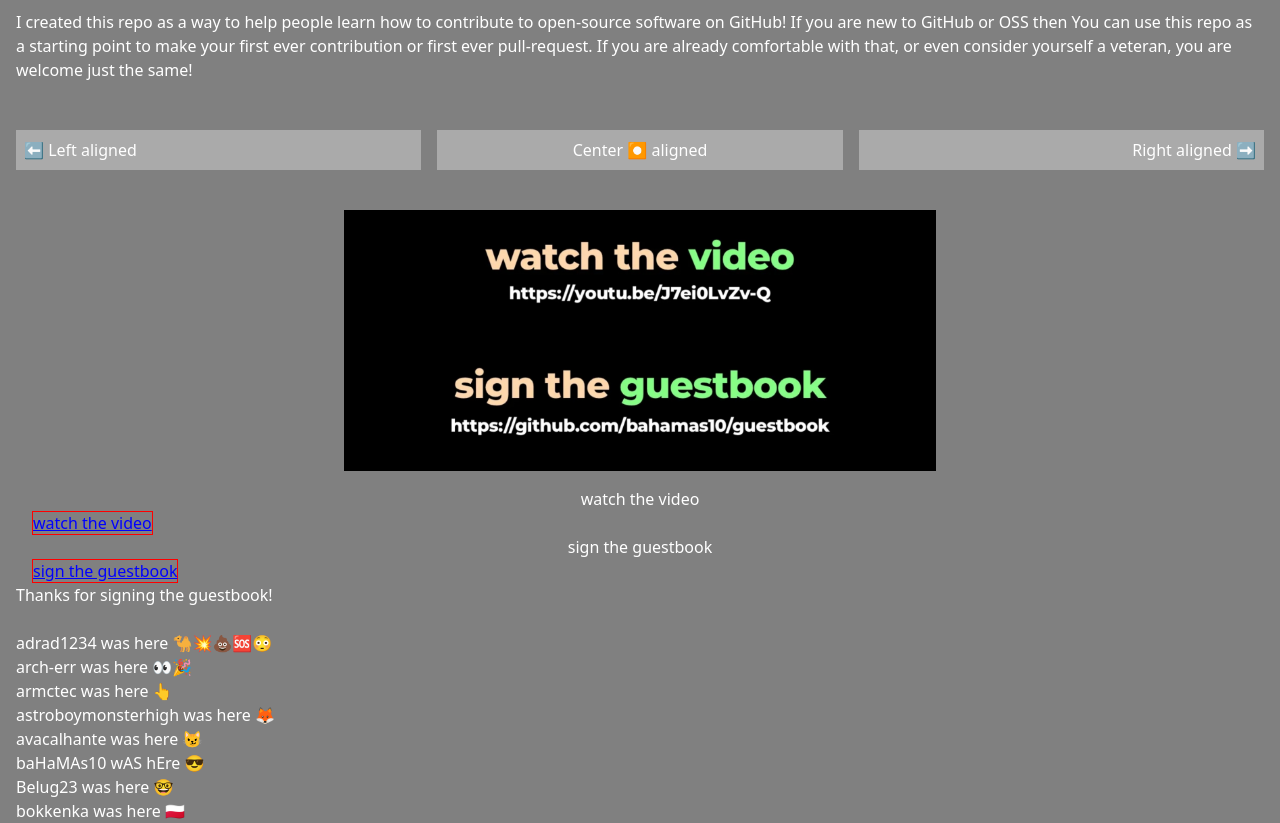
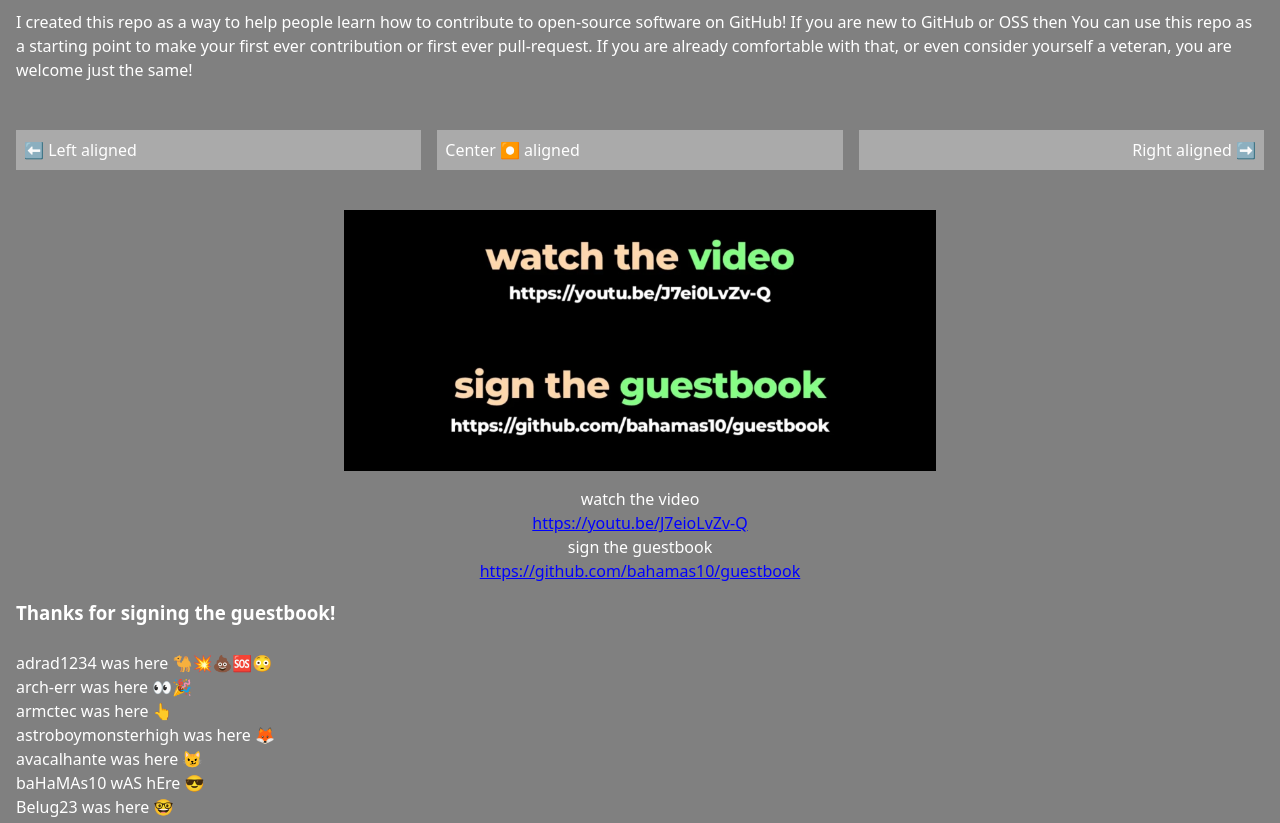
Before and after one commit to AstroboyMonsterHigh/guestbook-wireframe-practice, a plain HTML site: page index.html in a window 1280 px wide. Shown: the part 420-1243 px from the top of the page. Drawn offline with Linux system fonts and the light colour scheme.

Commit message:
finished small project for now, cheking current skills

```diff
--- a/index.html
+++ b/index.html
@@ -52,13 +52,12 @@
             alt="youtube image"
             >
             <p>watch the video</p>
-            <a class="main-anchor">watch the video</a>
-            <br>
+            <a class="main-anchor" href="https://youtu.be/J7eioLvZv-Q">https://youtu.be/J7eioLvZv-Q</a>
             <p>sign the guestbook</p>
-            <a class="main-anchor">sign the guestbook</a>
+            <a class="main-anchor" href="https://github.com/bahamas10/guestbook">https://github.com/bahamas10/guestbook</a>
         </div>
             <div class="main-guestbook">
-            <p id="guestbook">Thanks for signing the guestbook!</p>
+            <h3 id="guestbook">Thanks for signing the guestbook!</h3>
             <br>
             <p>
             adrad1234 was here 🐪‍💥‍💩‍🆘‍😳
--- a/style.css
+++ b/style.css
@@ -45,7 +45,6 @@ body {
 
 .main {
 
-
     .alignment-demo {
         display: flex;
         gap: 1rem;
@@ -67,7 +66,6 @@ body {
     }
 
     .align-center {
-        text-align: center;
     }
 
     .align-right {
@@ -75,10 +73,8 @@ body {
     }
 
     .main-links {
-
-        p {
-            text-align: center;
-        }
+        margin-bottom: 1rem;
+        text-align: center;
 
         .main-image {
             width: 50%;
@@ -87,9 +83,7 @@ body {
             padding: 1rem;
         }
 
-        .main-anchor {
-            margin: 1rem;
-            border: 1px red solid;
+        a {
             color: blue;
             text-decoration: underline;
         }
```
